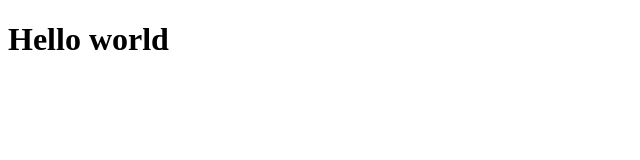
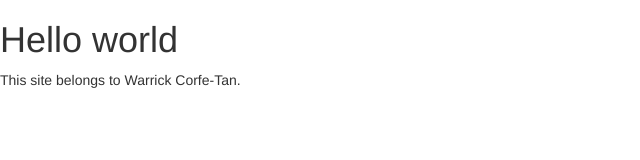
Before and after one commit to WarrickCorfeTan/personal-site, a plain HTML site: page index.html in a window 1280 px wide. Shown: the whole page, without its empty margins (0-640 px from the left). Drawn offline with nearby package versions, Linux system fonts and the light colour scheme.

Commit message:
Added CDN jquery, bootstrap css and javascript

```diff
--- a/index.html
+++ b/index.html
@@ -2,10 +2,17 @@
 <html>
 <head>
 	<title>Welcome to my page</title>
+	<script src="https://ajax.googleapis.com/ajax/libs/jquery/3.2.1/jquery.min.js"></script>
+	<link rel="stylesheet" href="https://maxcdn.bootstrapcdn.com/bootstrap/3.3.7/css/bootstrap.min.css"></script>
+	<script src="https://maxcdn.bootstrapcdn.com/bootstrap/3.3.7/js/bootstrap.min.js"></script>
 </head>
 
 <body>
 	<h1>Hello world</h1>
+
+	<p>
+		This site belongs to Warrick Corfe-Tan.
+	</p>
 </body>
 
 </html>
```
